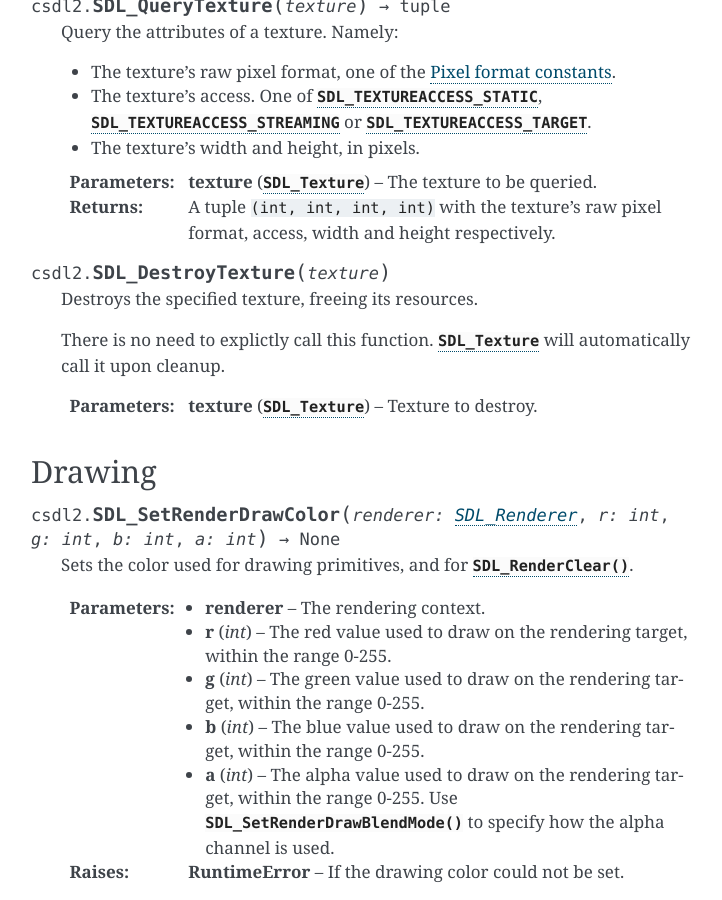
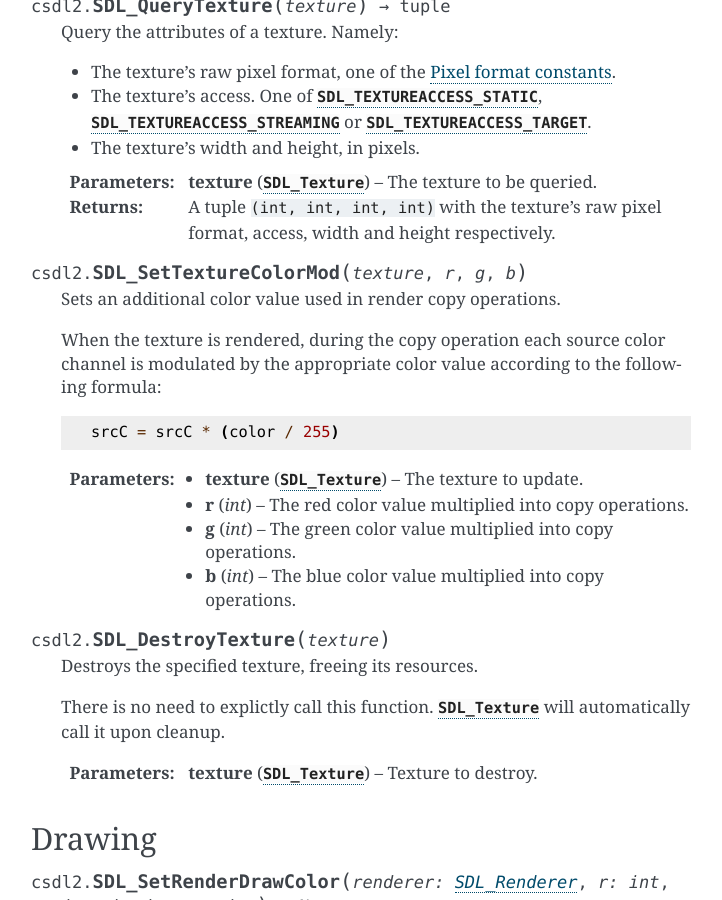
Before and after one commit to pyokagan/pycsdl2, a Sphinx documentation site: the page built from docs/api/render.rst, in a window 1280 px wide and 900 px high, scrolled down 2628 px. Shown: the whole window, without its empty margins (389-1111 px from the left). Built offline with Sphinx 7.4.7, drawn with Linux system fonts in a browser that asks for light colours; some of the changed text lies outside the part shown.

Commit message:
render: implement SDL_SetTextureColorMod()

```diff
--- a/docs/api/render.rst
+++ b/docs/api/render.rst
@@ -134,6 +134,22 @@ Textures
    :returns: A tuple ``(int, int, int, int)`` with the texture's raw pixel
              format, access, width and height respectively.
 
+.. function:: SDL_SetTextureColorMod(texture, r, g, b)
+
+   Sets an additional color value used in render copy operations.
+
+   When the texture is rendered, during the copy operation each source color
+   channel is modulated by the appropriate color value according to the
+   following formula::
+
+      srcC = srcC * (color / 255)
+
+   :param texture: The texture to update.
+   :type texture: :class:`SDL_Texture`
+   :param int r: The red color value multiplied into copy operations.
+   :param int g: The green color value multiplied into copy operations.
+   :param int b: The blue color value multiplied into copy operations.
+
 .. function:: SDL_DestroyTexture(texture)
 
    Destroys the specified texture, freeing its resources.
```
Also changed, not shown: 3 other files.
